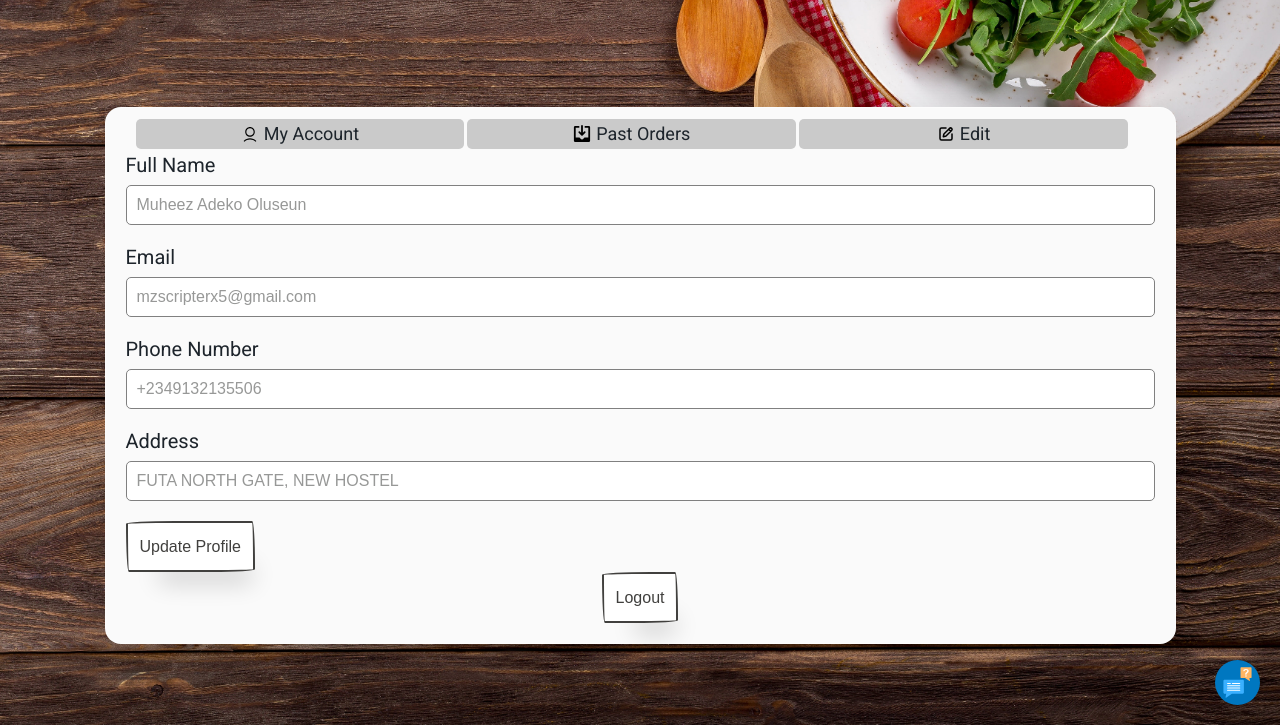
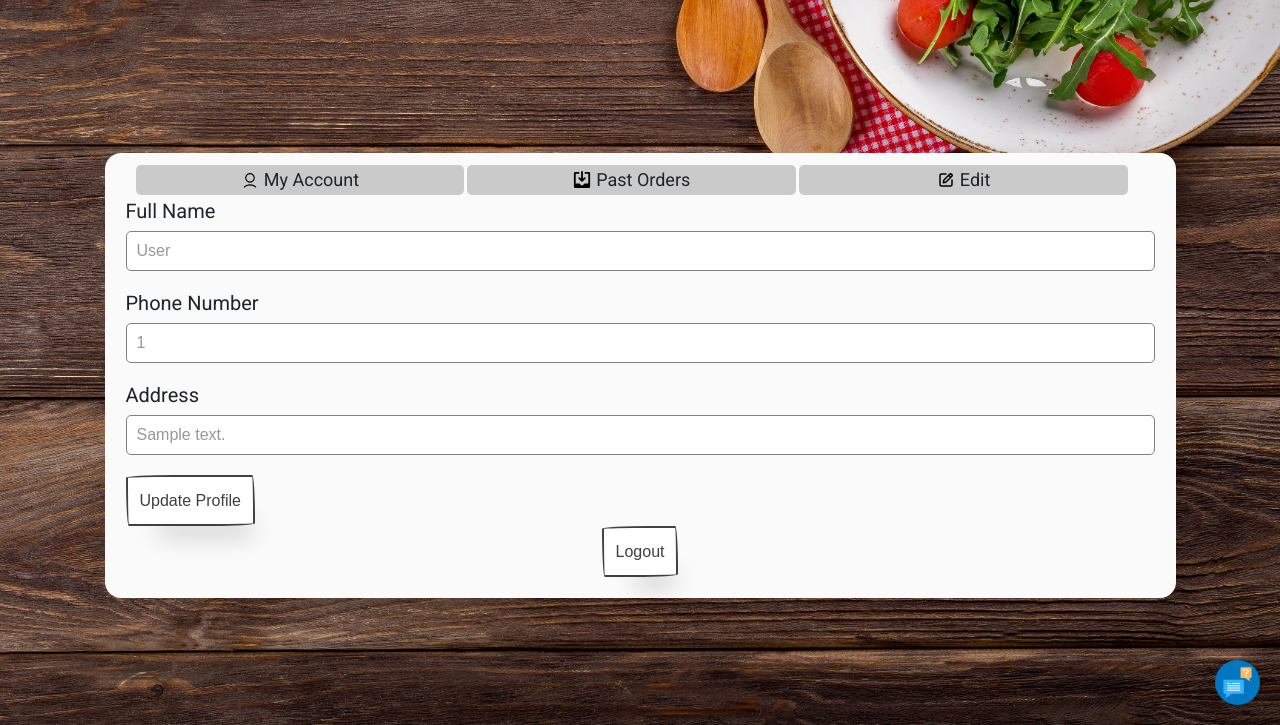
Before and after one commit to Mz-scripter/QuickDash-dj, a Django app: template users/templates/users/edit-profile.html in a window 1280 px wide. Shown: the part 75-800 px from the top of the page. Run offline with Django 5.2, Linux system fonts and the light colour scheme; the template is opened without the code that fills it: most values are stand-ins (such as "Sample title", 1, 10 or a date in 2020); some web fonts are replaced.

Commit message:
Users can view an update their details.

```diff
--- a/users/templates/users/edit-profile.html
+++ b/users/templates/users/edit-profile.html
@@ -44,26 +44,21 @@
             </div>
             <div class="profile-det">
                 <label for="fullname">Full Name</label>
-                <input class="profile-input" type="text" name="fullname" id="fullname" value="Muheez Adeko Oluseun">
-            </div>
-
-            <div class="profile-det">
-                <label for="email">Email</label>
-                <input class="profile-input" type="text" name="email" id="email" value="mzscripterx5@gmail.com">
+                <input class="profile-input" type="text" name="fullname" id="fullname" value="{{ fullname }}">
             </div>
 
             <div class="profile-det">
                 <label for="phone">Phone Number</label>
-                <input class="profile-input" type="text" name="phone_number" id="phone" value="+2349132135506">
+                <input class="profile-input" type="text" name="phone_number" id="phone" value="{{ phone_number }}">
             </div>
 
             <div class="profile-det">
                 <label for="address">Address</label>
-                <input class="profile-input" type="text" name="address" id="address" value="FUTA NORTH GATE, NEW HOSTEL">
+                <input class="profile-input" type="text" name="address" id="address" value="{{ address }}">
             </div>
             <button class="btn" type="submit">Update Profile</button>
         </form>
-        <a href="" class="btn">Logout</a>
+        <a href="{% url 'logout' %}" class="btn">Logout</a>
     </div>
 </body>
 
```
Also changed, not shown: users/templates/users/profile.html (+4 -4 lines), users/views.py (+25 -2 lines), db.sqlite3, users/forms.py (line endings or trailing spaces).
